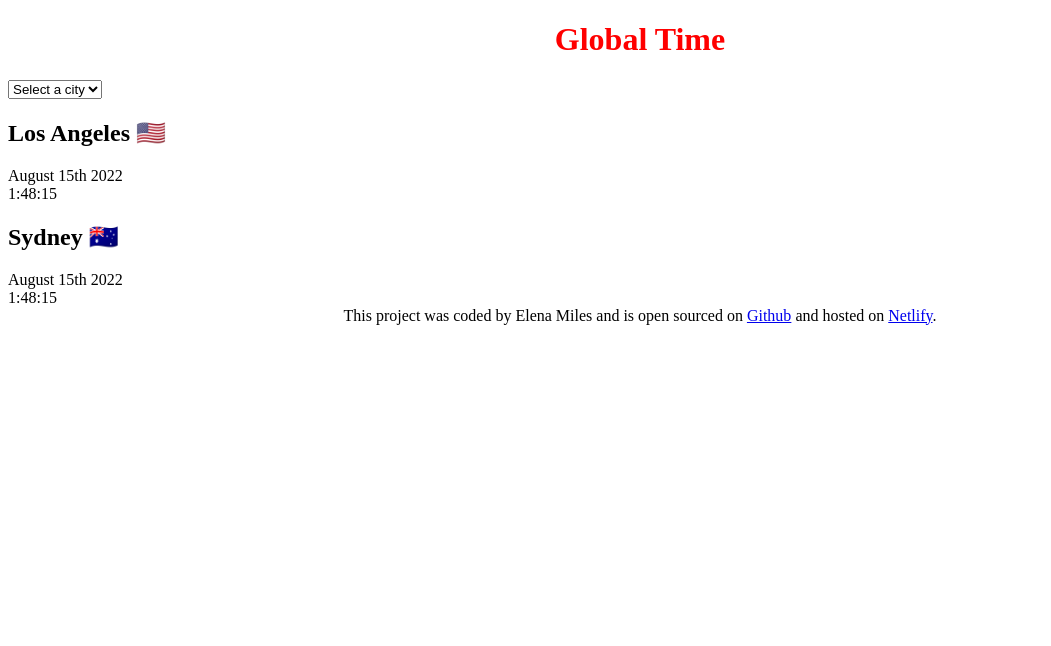
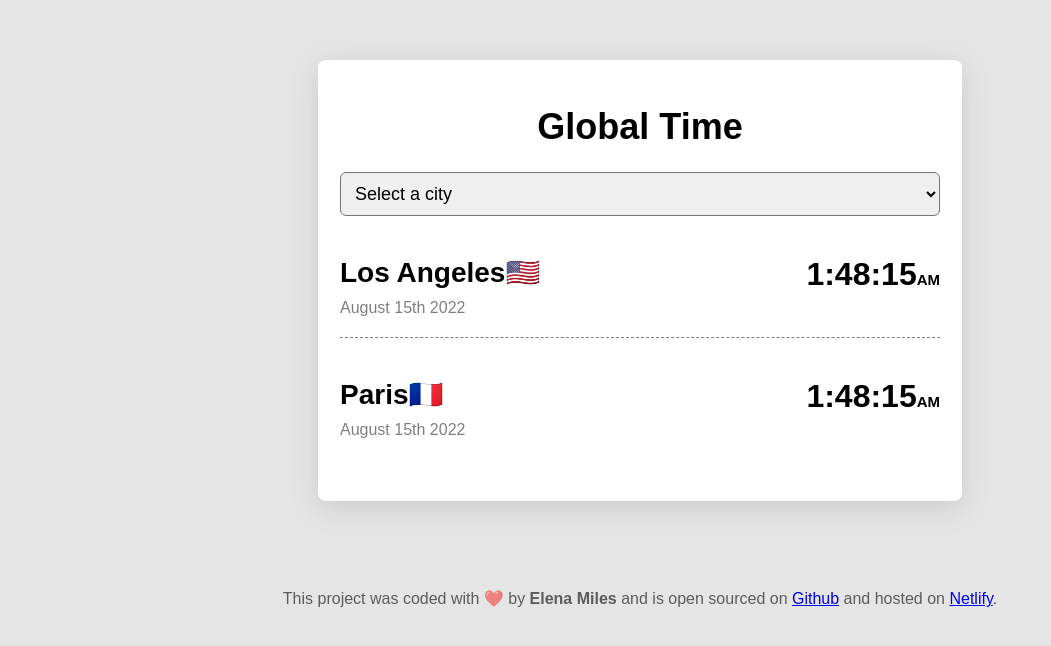
Before and after one commit to elena-miles/GlobalTime, a plain HTML site: page index.html in a window 1280 px wide. Shown: the whole page, without its empty margins (0-1051 px from the left). Drawn offline with nearby package versions, Linux system fonts and the light colour scheme.

Commit message:
adding basic CSS formatting

```diff
--- a/CSS/style.css
+++ b/CSS/style.css
@@ -1,7 +1,61 @@
+body{
+    background-color:#e5e5e5 ;
+    font-family: sans-serif;
+    }
+
 h1{
-color: red ;
-text-align: center;
-}
+    color:black ;
+    text-align: center;
+    font-family: sans-serif;
+    font-size: 36px;
+    }
+select{
+    display: block;
+    width:  100%;
+    border-radius: 6px;
+    padding: 10px;
+    font-size: 18px;
+    }
+
+.container{
+    max-width: 600px;
+    margin: 60px auto;
+    background-color: white;
+    padding: 22px;
+    border-radius: 8px;
+    box-shadow: rgba(100, 100, 111, 0.2) 0px 7px 29px 0px;
+    }
+.city{
+    display: flex;
+    justify-content: space-between;
+    margin: 20px 0;
+    padding: 20px 0;
+    border-bottom: 1px dashed grey;
+    }
+.city:last-child {
+    border: none;
+    }
+
+.time{
+    font-size: 32px;
+    font-weight: bold;
+    }
+.time small {
+    font-size: 15px;
+    line-height: 36px;
+    }
+
+h2{
+    margin: 0 0 10px;
+    font-size: 28px;
+    }
+
+.date{
+    opacity: 0.5;
+    }
 footer{
     text-align: center;
-}
+    font-size: 16px;
+    margin-top: 10px;
+    color:rgba(0, 0, 0, 0.6);
+    }
--- a/index.html
+++ b/index.html
@@ -21,20 +21,24 @@
 </select>
 
 <div class="city">
-<h2> Los Angeles 🇺🇸</h2>
+<div>
+<h2> Los Angeles🇺🇸</h2>
 <div class="date"> August 15th 2022</div>
-<div class="time"> 1:48:15</div>
+</div>
+<div class="time">1:48:15<small>AM</small></div>
 </div>
 
 <div class="city">
-    <h2> Sydney 🇦🇺</h2>
+    <div>
+    <h2> Paris🇫🇷</h2>
     <div class="date"> August 15th 2022</div>
-    <div class="time"> 1:48:15</div>
+    </div>
+    <div class="time">1:48:15<small>AM</small></div>
     </div>
 </div>
-
+<br>
 <footer>
-This project was coded by Elena Miles and is open sourced on
+This project was coded with ❤️ by <strong>Elena Miles</strong> and is open sourced on
 <a href="http://">Github</a> and hosted on
 <a href="https://globaltimeworldclock.netlify.app">Netlify</a>.
 </footer>
```
